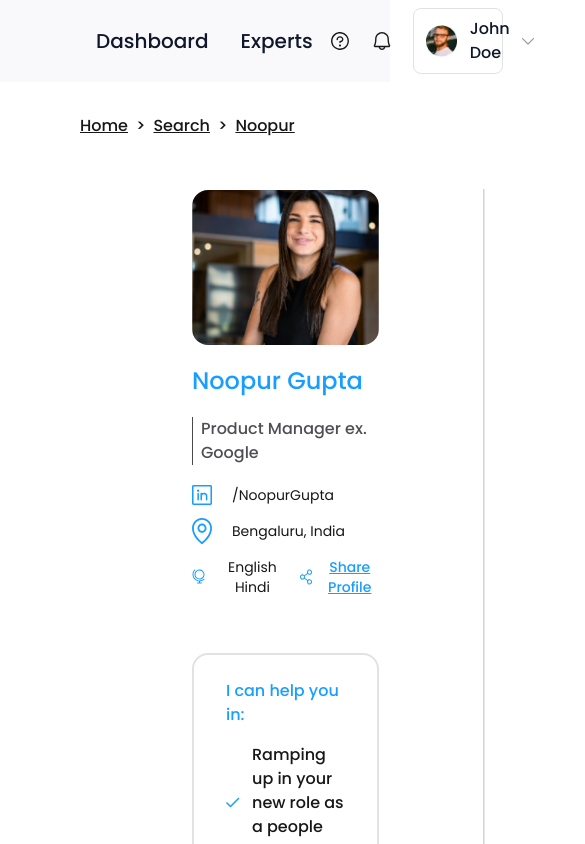
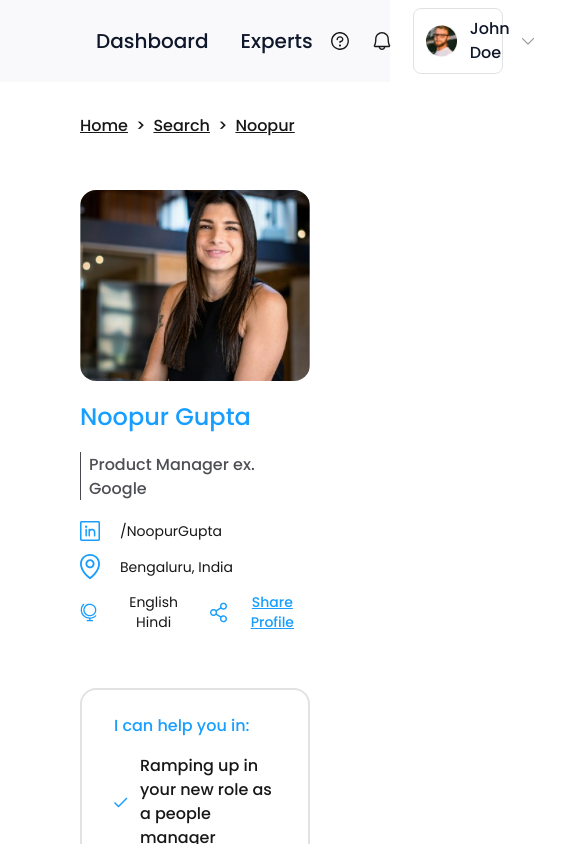
Before and after one commit to dragon-slayer875/outsourced-work, a Next.js app: page /Search/Noopur in a window 390 px wide. Shown: the top 844 px of the page, 585 px wide, since content can reach past the window. Built offline with nearby package versions, Linux system fonts and the light colour scheme.

Commit message:
make Noopur page responsive

```diff
--- a/app/Search/Noopur/expertInfo.js
+++ b/app/Search/Noopur/expertInfo.js
@@ -21,7 +21,7 @@ export const ExpertInfo = ({ classname }) => {
     ];
 
     return (
-        <div className="flex flex-col items-center w-full min-w-min px-24 gap-14 flex-1">
+        <div className="flex flex-col items-center w-full min-w-min md:px-24 gap-14 flex-1">
             <div className="w-full flex flex-col gap-5 relative">
                 <div className="items-center flex gap-5 self-center">
                     <Image
@@ -29,7 +29,7 @@ export const ExpertInfo = ({ classname }) => {
                         alt=""
                         width={750}
                         height={500}
-                        className="h-auto rounded-2xl"
+                        className="sm:max-lg:max-w-[60dvh] h-auto rounded-2xl"
                     />
                 </div>
                 <div className="text-2xl  text-primary">
--- a/app/Search/Noopur/page.js
+++ b/app/Search/Noopur/page.js
@@ -6,10 +6,10 @@ import { ExpertInfo } from "@/app/Search/Noopur/expertInfo";
 
 const page = ({ personTimings = ["30 min", "60 min"] }) => {
     return (
-        <main className="w-full p-24 !pt-5 items-stretch bg-white text-blackish font-medium">
-            <div className="grid grid-flow-col grid-cols-[1fr_auto_1fr] w-full h-full">
+        <main className="w-full max-md:p-20 pb-24 xl:p-24 !pt-5 items-stretch bg-white text-blackish font-medium">
+            <div className="grid lg:grid-flow-col lg:grid-cols-[1fr_auto_1fr] gap-10 w-full h-full">
                 <ExpertInfo />
-                <Divider type="vertical" className="bg-greyish border min-h-full" />
+                <Divider type="vertical" className="bg-greyish hidden lg:block border min-h-full" />
                 <TimeSelector />
             </div>
         </main>
--- a/app/Search/Noopur/timeSelector.js
+++ b/app/Search/Noopur/timeSelector.js
@@ -36,7 +36,7 @@ export const TimeSelector = ({
     const schedule = timingData[selectedDuration];
 
     return (
-        <div className="flex flex-col items-center flex-1 px-24 overflow-auto">
+        <div className="flex flex-col items-center flex-1 md:px-24 overflow-auto">
             <div className="flex flex-col w-full">
                 <div className="text-xl font-semibold">Book A session</div>
                 <div className="flex gap-5">
```
